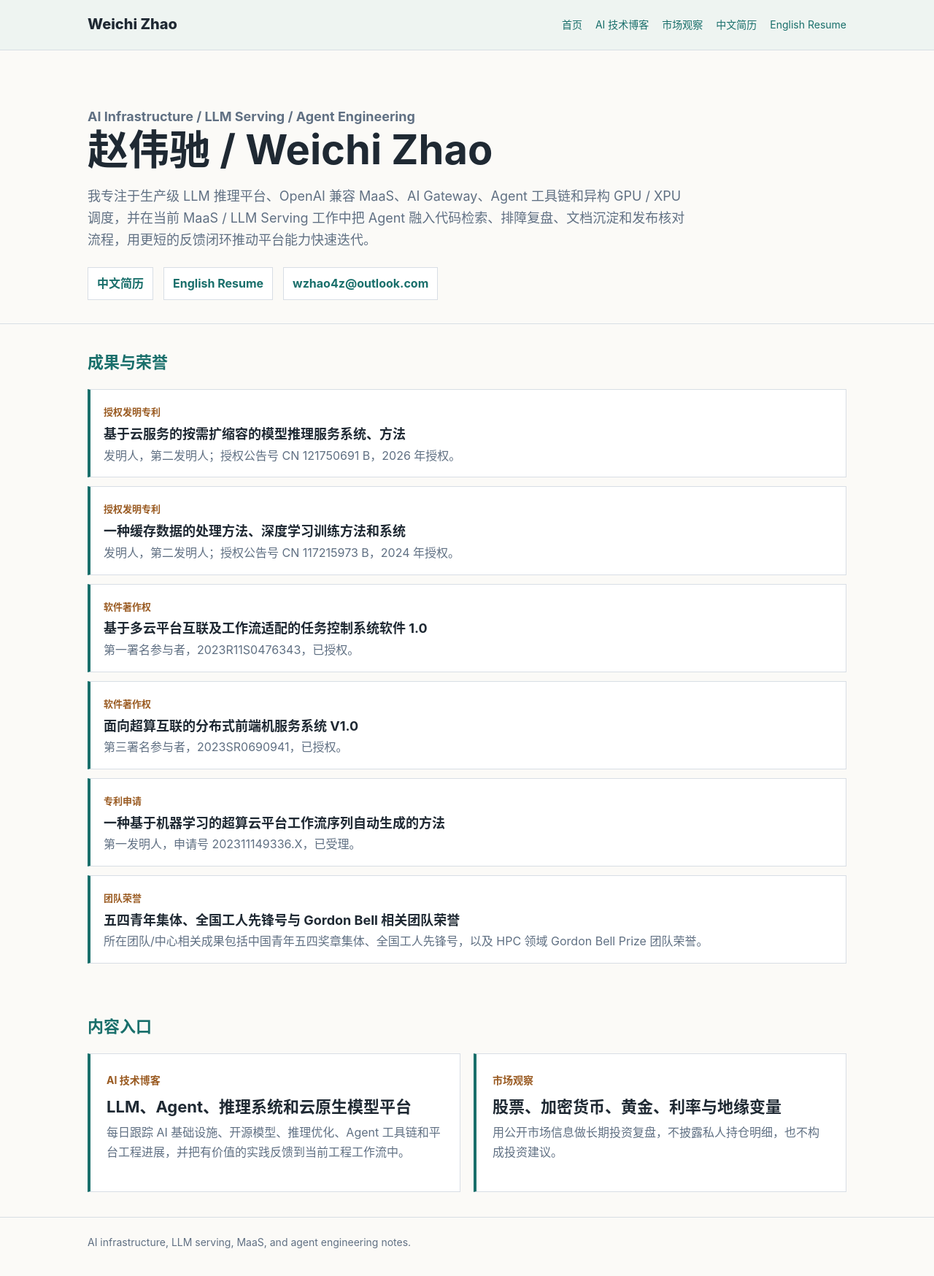
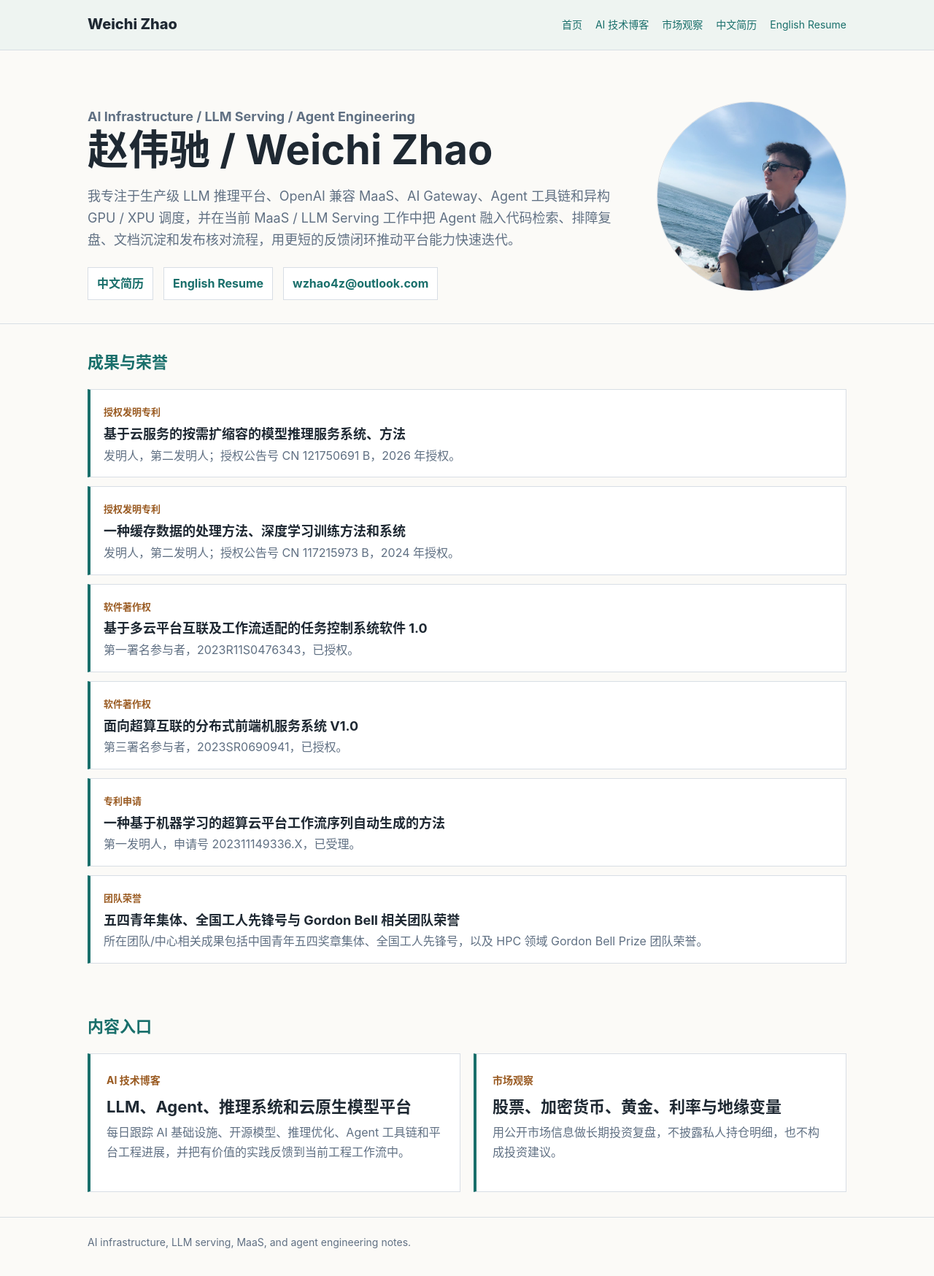
Before and after one commit to WZStephen/wzstephen.github.io, a Jekyll site: the page built from index.html, in a window 1280 px wide. Shown: the whole page at 73% size. Built offline with Jekyll 4.4.1, drawn with Linux system fonts in a browser that asks for light colours.

Commit message:
Restore homepage profile photo

```diff
--- a/assets/css/site.css
+++ b/assets/css/site.css
@@ -66,6 +66,22 @@ a:hover {
 .hero {
   padding: 58px 0 32px;
   border-bottom: 1px solid var(--line);
+}
+
+.hero-inner {
+  display: grid;
+  grid-template-columns: minmax(0, 1fr) 260px;
+  gap: 36px;
+  align-items: center;
+}
+
+.hero-photo {
+  width: 260px;
+  aspect-ratio: 1;
+  object-fit: cover;
+  object-position: 58% 38%;
+  border: 1px solid var(--line);
+  border-radius: 50%;
 }
 
 .hero h1 {
@@ -283,6 +299,16 @@ a:hover {
     padding: 36px 0 24px;
   }
 
+  .hero-inner {
+    grid-template-columns: 1fr;
+    gap: 24px;
+  }
+
+  .hero-photo {
+    width: min(220px, 68vw);
+    grid-row: 1;
+  }
+
   .feature-grid {
     grid-template-columns: 1fr;
   }
--- a/index.html
+++ b/index.html
@@ -4,7 +4,8 @@ title: Weichi Zhao
 ---
 
 <section class="hero">
-  <div class="wrap">
+  <div class="wrap hero-inner">
+    <div>
       <p class="eyebrow">AI Infrastructure / LLM Serving / Agent Engineering</p>
       <h1>赵伟驰 / Weichi Zhao</h1>
       <p>我专注于生产级 LLM 推理平台、OpenAI 兼容 MaaS、AI Gateway、Agent 工具链和异构 GPU / XPU 调度，并在当前 MaaS / LLM Serving 工作中把 Agent 融入代码检索、排障复盘、文档沉淀和发布核对流程，用更短的反馈闭环推动平台能力快速迭代。</p>
@@ -13,6 +14,8 @@ title: Weichi Zhao
         <a href="{{ '/resume/' | relative_url }}">English Resume</a>
         <a href="mailto:wzhao4z@outlook.com">wzhao4z@outlook.com</a>
       </div>
+    </div>
+    <img class="hero-photo" src="{{ '/Img_Files/weichi2.jpg' | relative_url }}" alt="Weichi Zhao">
   </div>
 </section>
 
```
Lines whose indentation alone changed are shown as unchanged.
